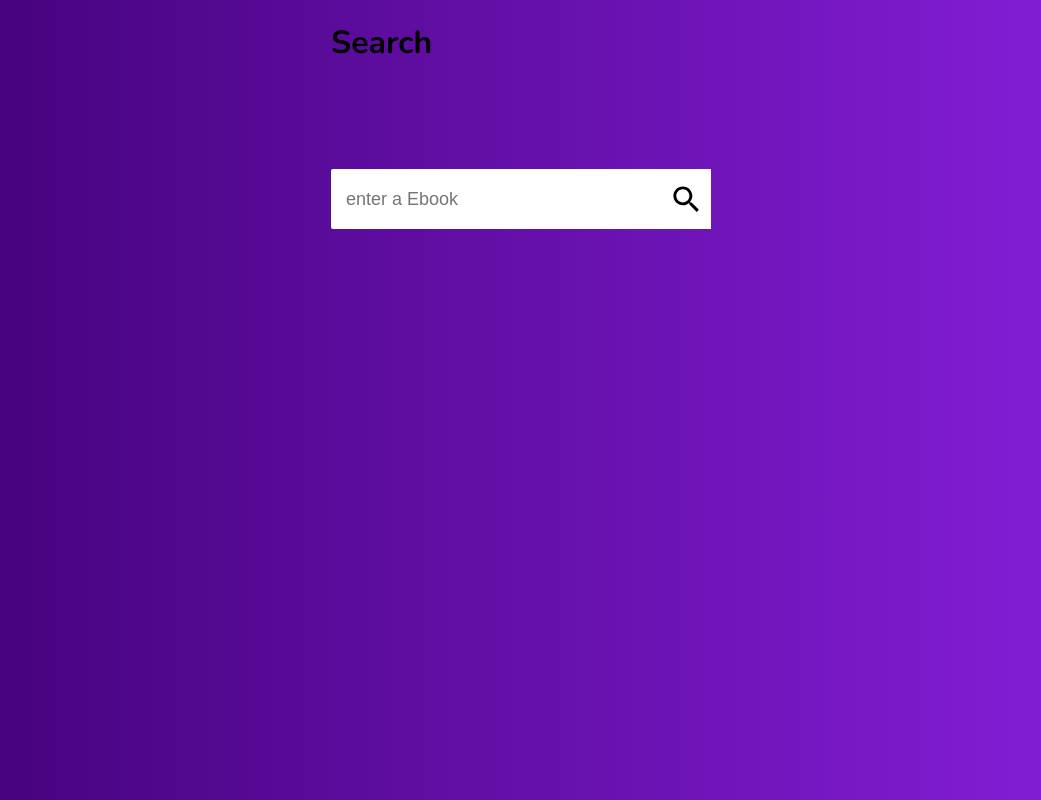
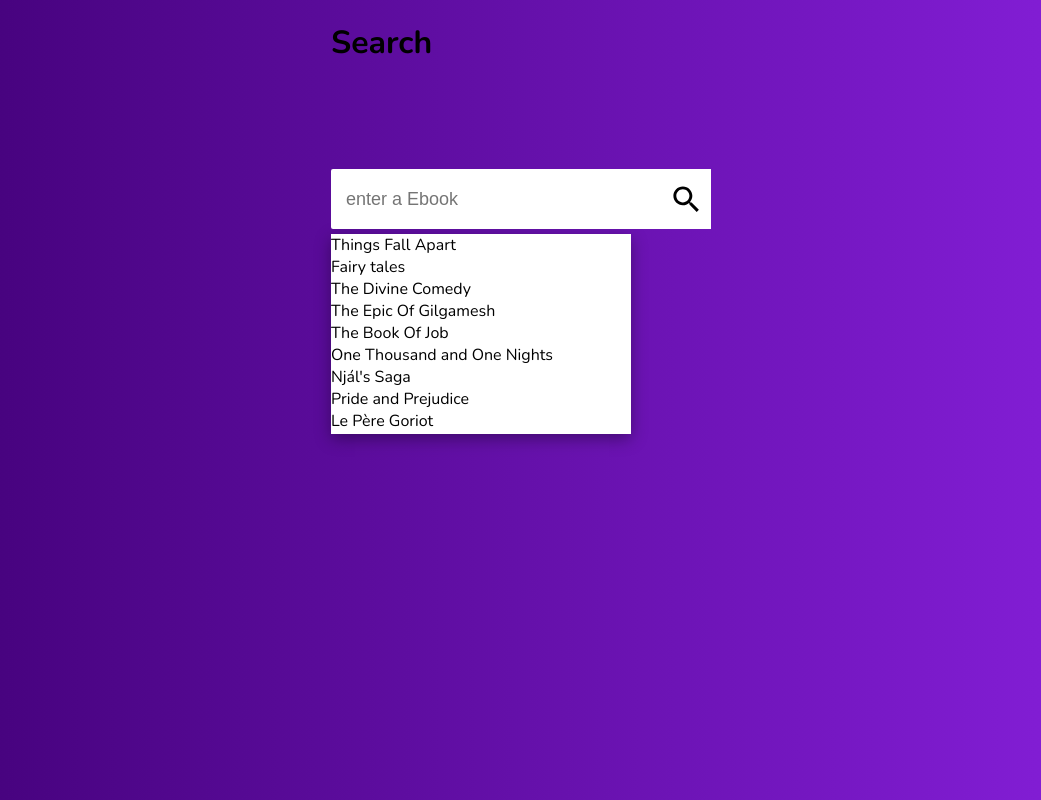
Before and after one commit to liar88828/react-vite-simple-searchbar, a React (Vite) app: page / in a window 1280 px wide. Shown: the whole page, without its empty margins (119-1160 px from the left). Built offline with nearby package versions, Linux system fonts and the light colour scheme.

Commit message:
looping data

```diff
--- a/src/Component/SearchBar.jsx
+++ b/src/Component/SearchBar.jsx
@@ -3,7 +3,7 @@ import './SearchBar.css';
 import SearchIcon from '@mui/icons-material/Search';
 
 
-export const SearchBar = ({ placeholder, data: { } }) => {
+export const SearchBar = ({ placeholder, data }) => {
   return (
     <div className='search'>
       <h1>Search
@@ -14,7 +14,13 @@ export const SearchBar = ({ placeholder, data: { } }) => {
           <SearchIcon />
         </div>
       </div>
-      {/* <div className="dataResult"></div> */}
+      <div className="dataResult">
+{data.map((value,key)=>{
+  return <div>{value.title}</div>
+})}
+
+
+      </div>
     </div>
   );
 };
```
